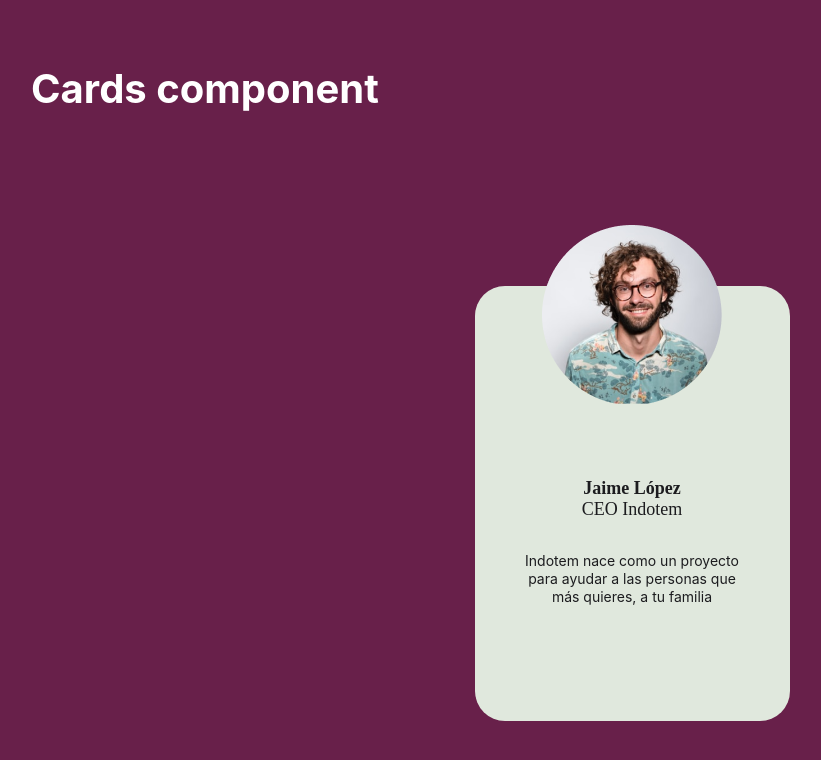
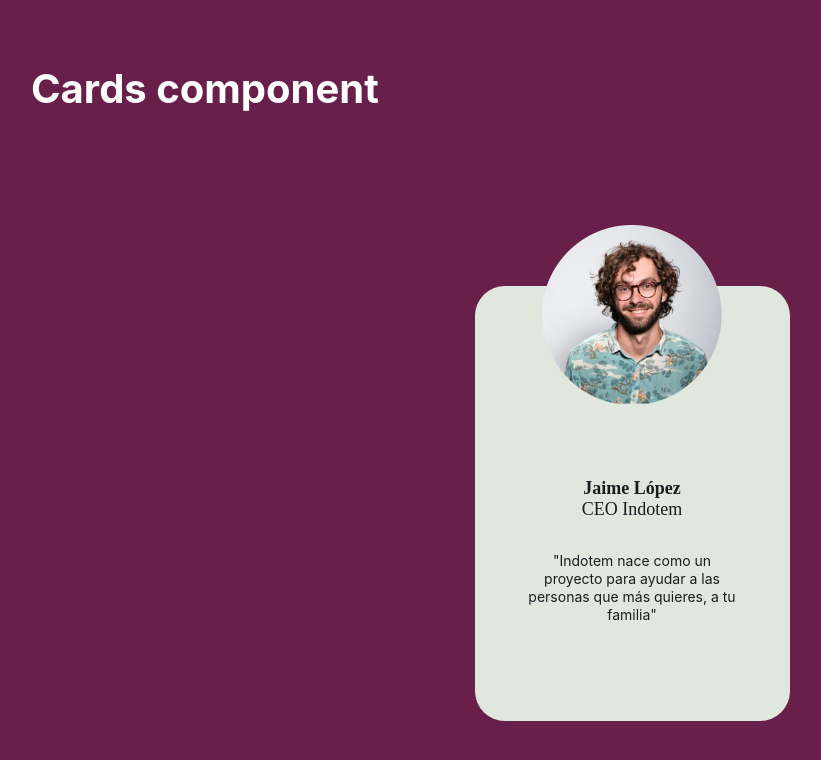
Before and after one commit to Indotem-Salddud/landing-page-fend, a React (Create React App) app: page / in a window 1280 px wide. Shown: the top 760 px of the page, without its empty margins (33-854 px from the left). Built offline with nearby package versions, Linux system fonts and the light colour scheme.

Commit message:
Minor Change

```diff
--- a/src/sample/SampleView.tsx
+++ b/src/sample/SampleView.tsx
@@ -15,7 +15,7 @@ const SampleView: React.FC = () => {
           <EmployeeCard
           name="Jaime López"
           position="CEO Indotem"
-          text="Indotem nace como un proyecto para ayudar a las personas que más quieres, a tu familia"
+          text='"Indotem nace como un proyecto para ayudar a las personas que más quieres, a tu familia"'
           />
         </div>
       </div>
```
